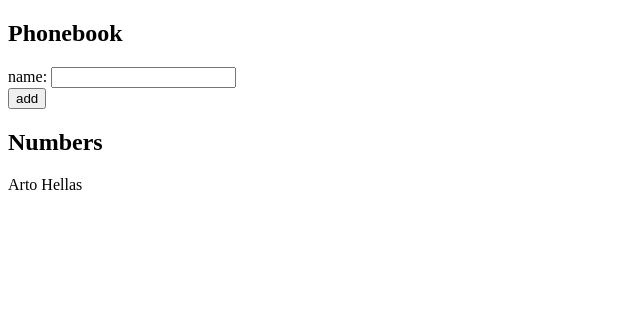
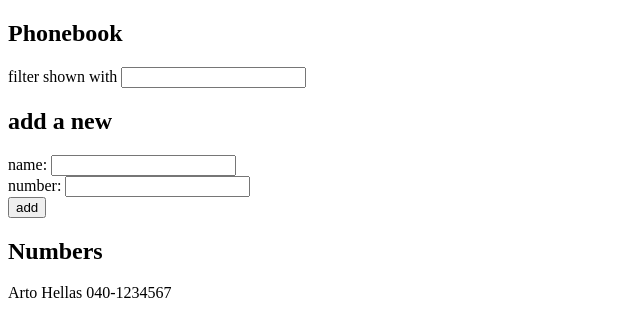
Before and after one commit to jaimetrovoada/fullstack-open, a React (Create React App) app in the folder part02/phonebook/: page / in a window 1280 px wide. Shown: the top 336 px of the page, without its empty margins (0-640 px from the left). Built offline with nearby package versions, Linux system fonts and the light colour scheme.

Commit message:
finish exercise 2.9

```diff
--- a/part02/phonebook/src/App.tsx
+++ b/part02/phonebook/src/App.tsx
@@ -1,31 +1,56 @@
 import React, { useState } from "react";
 
 const App = () => {
-  const [persons, setPersons] = useState([{ name: "Arto Hellas" }]);
+  const [persons, setPersons] = useState([
+    { name: "Arto Hellas", number: "040-1234567" },
+  ]);
   const [newName, setNewName] = useState("");
+  const [newNumber, setNewNumber] = useState("");
 
   const handleSubmit = (e: React.FormEvent) => {
     e.preventDefault();
 
-    const newPersons = [...persons, { name: newName }];
+    if (
+      persons.find((val) => val.name.toLowerCase() === newName.toLowerCase())
+    ) {
+      window.alert(`${newName} is already added to the phonebook`);
+      return;
+    }
+    const newPersons = [...persons, { name: newName, number: newNumber }];
     setPersons(newPersons);
   };
+
+  const [nameFilter, setNameFilter] = useState("");
 
   return (
     <div>
       <h2>Phonebook</h2>
+      <div>
+        filter shown with{" "}
+        <input onChange={(e) => setNameFilter(e.target.value)} />
+      </div>
       <form onSubmit={handleSubmit}>
+        <h2>add a new</h2>
         <div>
           name: <input onChange={(e) => setNewName(e.target.value)} />
+        </div>
+        <div>
+          number: <input onChange={(e) => setNewNumber(e.target.value)} />
         </div>
         <div>
           <button type="submit">add</button>
         </div>
       </form>
       <h2>Numbers</h2>
-      {persons.map((person) => (
-        <div key={person.name}>{person.name}</div>
-      ))}
+      {persons
+        .filter((person) =>
+          person.name.toLowerCase().includes(nameFilter.toLowerCase())
+        )
+        .map((person) => (
+          <div key={person.name}>
+            {person.name} {person.number}
+          </div>
+        ))}
     </div>
   );
 };
```
